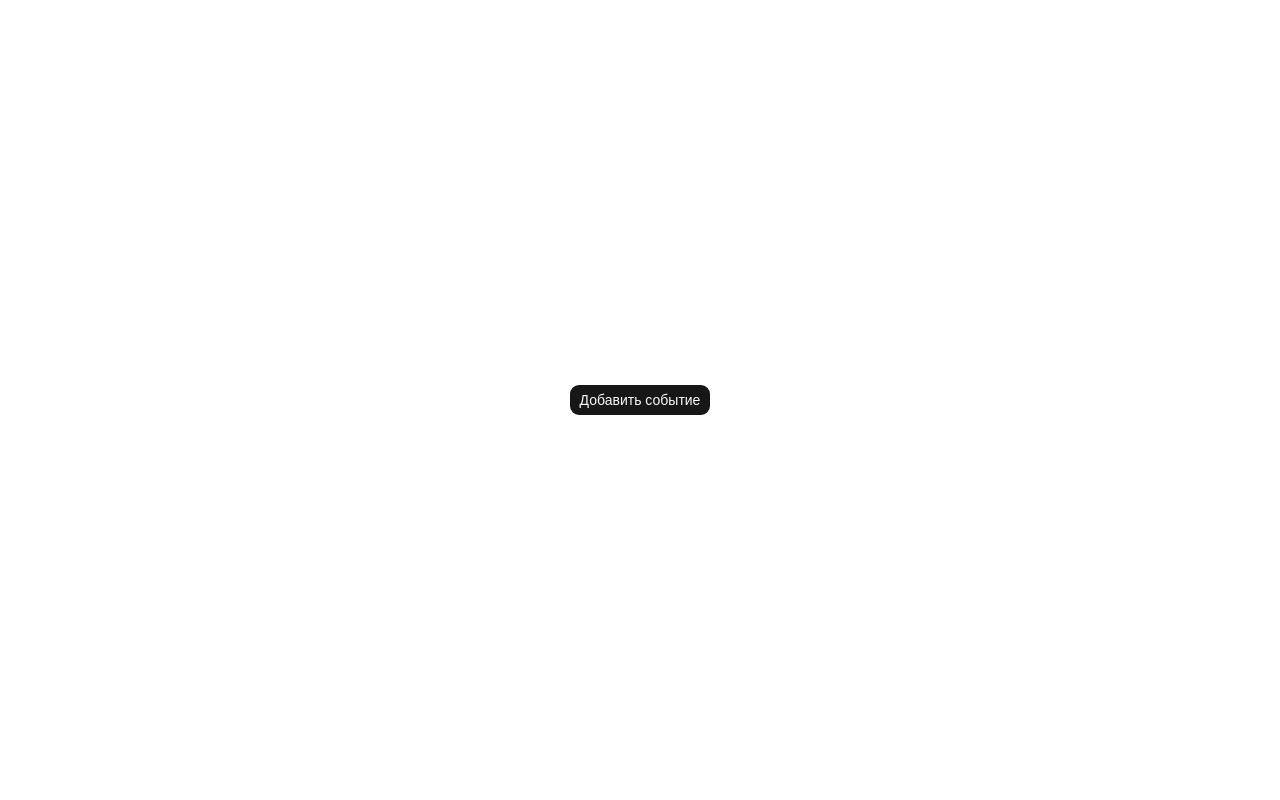
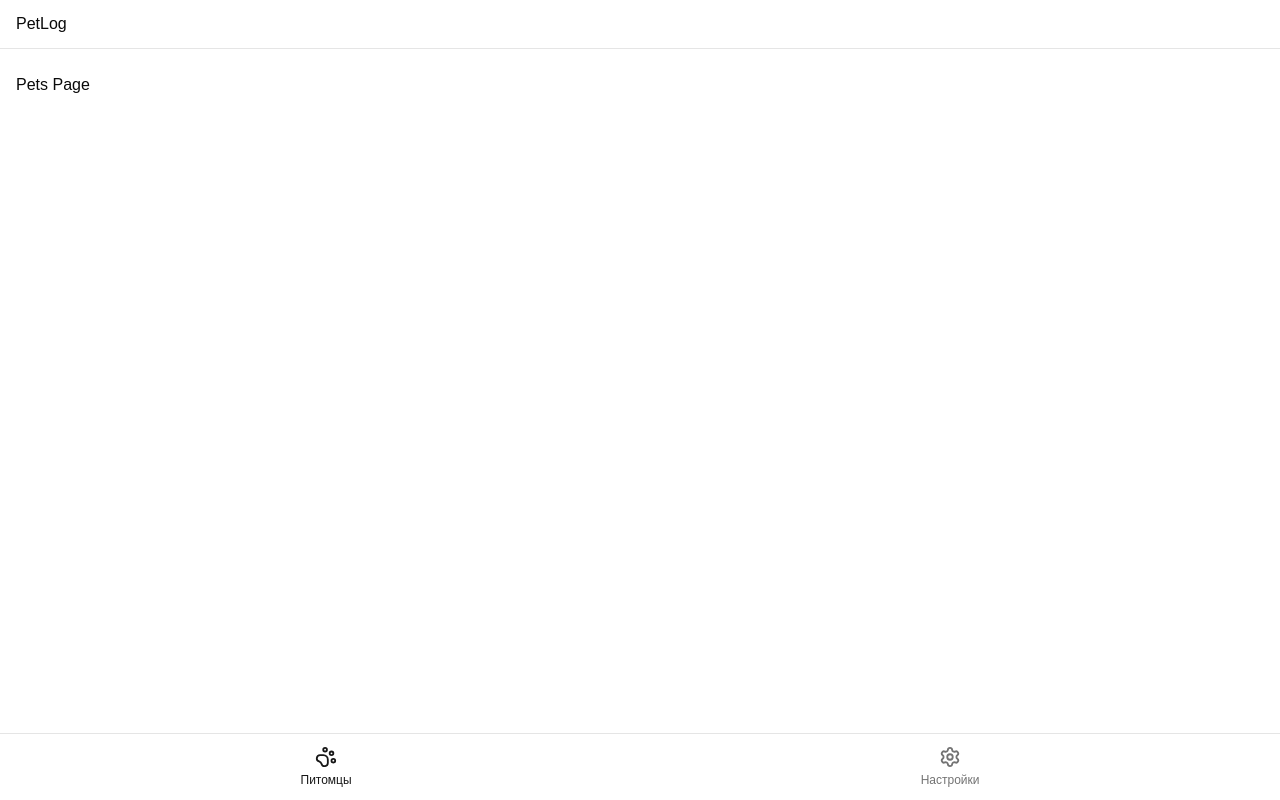
Before and after one commit to maminn174/petlog, a React (Vite) app in the folder frontend/: page /pets in a window 1280 px wide. Built offline with nearby package versions, Linux system fonts and the light colour scheme.

Commit message:
feat(frontend): add routing and application layout (#42)

```diff
--- a/frontend/package.json
+++ b/frontend/package.json
@@ -18,6 +18,7 @@
     "lucide-react": "^1.67.0",
     "react": "^19.3.1",
     "react-dom": "^19.3.1",
+    "react-router": "^8.5.1",
     "shadcn": "^4.23.0",
     "tailwindcss": "^4.3.3",
     "tw-animate-css": "^1.4.0"
@@ -32,6 +33,7 @@
     "eslint-plugin-react-hooks": "^7.1.1",
     "eslint-plugin-react-refresh": "^0.5.7",
     "globals": "^17.13.0",
+    "prettier": "^3.9.10",
     "typescript": "~5.9.3",
     "typescript-eslint": "^8.72.0",
     "vite": "^8.3.5"
--- /dev/null
+++ b/frontend/src/components/layout/BottomNavigation.tsx
@@ -0,0 +1,33 @@
+import { NavLink } from 'react-router'
+import { PawPrint, Settings } from 'lucide-react'
+
+function BottomNavigation() {
+  return (
+    <nav className="flex items-center justify-around border-t px-4 py-3">
+      <NavLink
+        to="/pets"
+        className={({ isActive }) =>
+          `flex flex-col items-center gap-1 text-xs ${
+            isActive ? 'text-primary' : 'text-muted-foreground'
+          }`
+        }
+      >
+        <PawPrint size={22} />
+        <span>Питомцы</span>
+      </NavLink>
+      <NavLink
+        to="/settings"
+        className={({ isActive }) =>
+          `flex flex-col items-center gap-1 text-xs ${
+            isActive ? 'text-primary' : 'text-muted-foreground'
+          }`
+        }
+      >
+        <Settings size={22} />
+        <span>Настройки</span>
+      </NavLink>
+    </nav>
+  )
+}
+
+export default BottomNavigation
--- /dev/null
+++ b/frontend/src/layouts/AppLayout.tsx
@@ -0,0 +1,16 @@
+import { Outlet } from 'react-router'
+import BottomNavigation from '@/components/layout/BottomNavigation'
+
+function AppLayout() {
+  return (
+    <div className="flex min-h-dvh flex-col">
+      <header className="border-b px-4 py-3">PetLog</header>
+      <main className="flex-1 px-4 py-6">
+        <Outlet />
+      </main>
+      <BottomNavigation />
+    </div>
+  )
+}
+
+export default AppLayout
--- a/frontend/src/main.tsx
+++ b/frontend/src/main.tsx
@@ -1,10 +1,11 @@
 import { StrictMode } from 'react'
 import { createRoot } from 'react-dom/client'
 import './index.css'
-import App from './App.tsx'
+import { RouterProvider } from 'react-router'
+import { router } from './router'
 
 createRoot(document.getElementById('root')!).render(
   <StrictMode>
-    <App />
+    <RouterProvider router={router} />
   </StrictMode>,
 )
--- /dev/null
+++ b/frontend/src/pages/LoginPage.tsx
@@ -0,0 +1,7 @@
+function LoginPage() {
+  return (
+    <h1>Login Page</h1>
+  )
+}
+
+export default LoginPage
--- /dev/null
+++ b/frontend/src/pages/PetsPage.tsx
@@ -0,0 +1,7 @@
+function PetsPage() {
+  return (
+    <h1>Pets Page</h1>
+  )
+}
+
+export default PetsPage
--- /dev/null
+++ b/frontend/src/pages/SettingsPage.tsx
@@ -0,0 +1,5 @@
+function SettingsPage() {
+  return <h1>Настройки</h1>
+}
+
+export default SettingsPage
--- /dev/null
+++ b/frontend/src/router/index.tsx
@@ -0,0 +1,25 @@
+import { createBrowserRouter } from 'react-router'
+import LoginPage from '@/pages/LoginPage'
+import PetsPage from '@/pages/PetsPage'
+import AppLayout from '@/layouts/AppLayout'
+import SettingsPage from '@/pages/SettingsPage'
+
+export const router = createBrowserRouter([
+  {
+    path: '/login',
+    element: <LoginPage />,
+  },
+  {
+    element: <AppLayout />,
+    children: [
+      {
+        path: '/pets',
+        element: <PetsPage />,
+      },
+      {
+        path: '/settings',
+        element: <SettingsPage />,
+      },
+    ],
+  },
+])
```
Also changed, not shown: frontend/.prettierrc.json (added), 1 other file (tests, documents, lock files or other folders).
